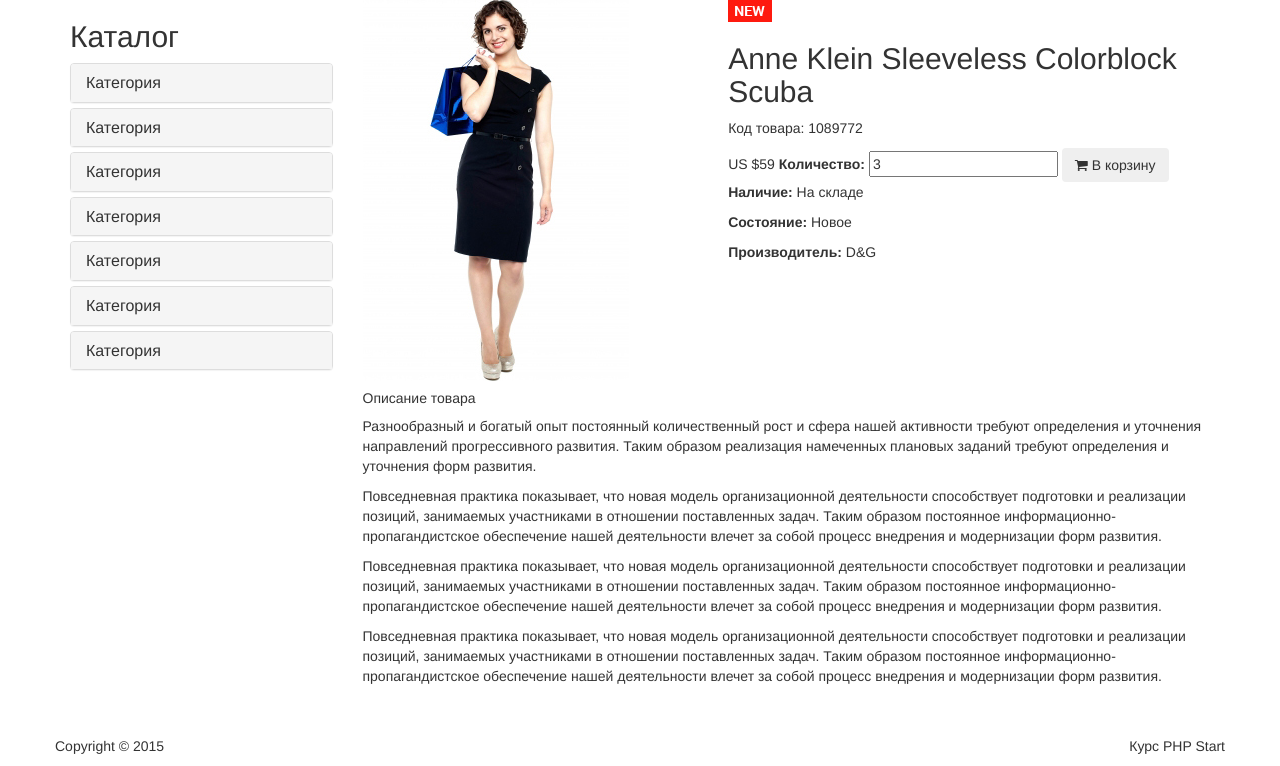
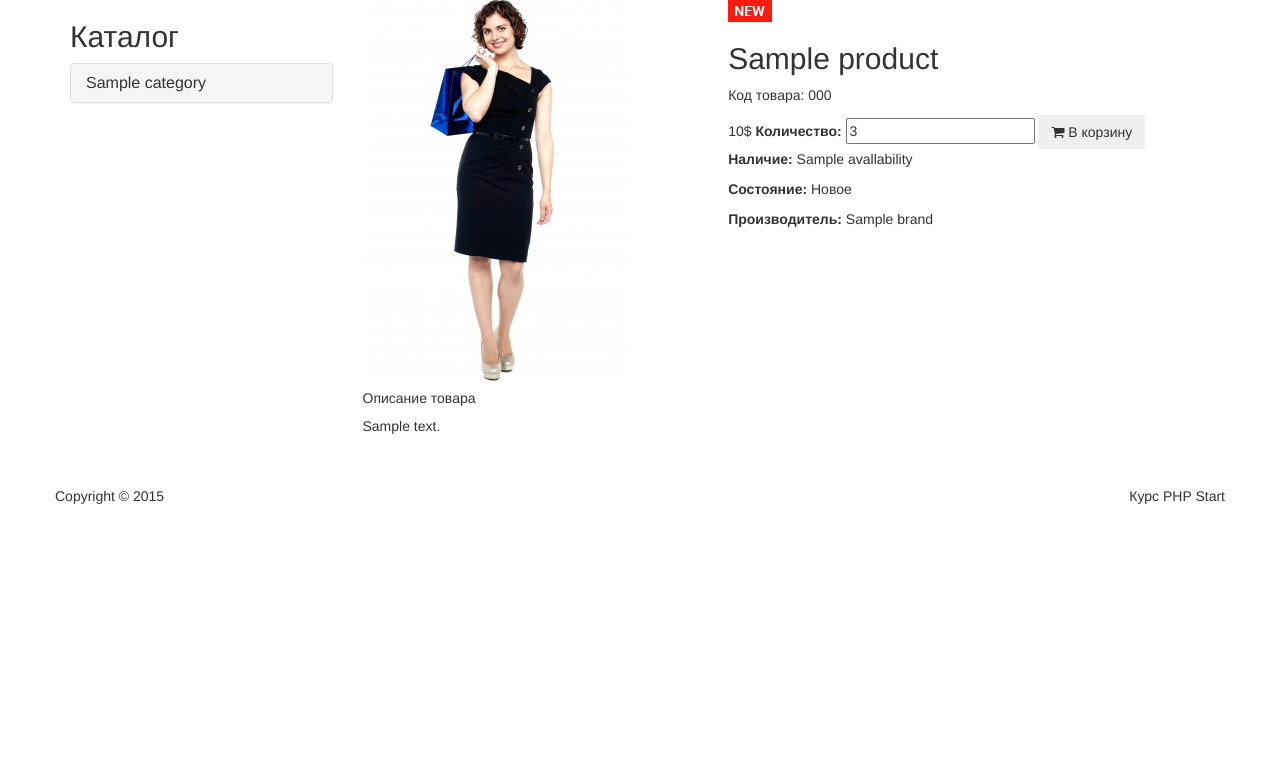
Before and after one commit to PMakoveeva/mvc_shop, a PHP site: template views/product/view.php in a window 1280 px wide. Shown: the part 190-956 px from the top of the page. After the commit the page ends 694 px from the top, so only its background shows below. Run offline with PHP 8.4, Linux system fonts and the light colour scheme; the template is opened without the code that fills it: most values are stand-ins (such as "Sample title", 1, 10 or a date in 2020); some libraries are stand-ins or nearby versions.

Commit message:
отображение каждого продукта на отдельной странице

```diff
--- a/views/product/view.php
+++ b/views/product/view.php
@@ -11,7 +11,7 @@
 
 <!DOCTYPE html>
 <html lang="en">
-<?php include_once (ROOT . '/views/layouts/header.php')?>
+<?php include ROOT . '/views/layouts/header.php'; ?>
 
     <section>
         <div class="container">
@@ -19,46 +19,22 @@
                 <div class="col-sm-3">
                     <div class="left-sidebar">
                         <h2>Каталог</h2>
-                            <div class="panel-group category-products" id="accordian"><!--category-productsr-->
+                        <div class="panel-group category-products">
+                            <?php foreach ($categories as $categoryItem): ?>
                                 <div class="panel panel-default">
                                     <div class="panel-heading">
-                                        <h4 class="panel-title"><a href="#">Категория</a></h4>
+                                        <h4 class="panel-title">
+                                            <a href="/category/<?php echo $categoryItem['id'];?>">
+                                                <?php echo $categoryItem['name'];?>
+                                            </a>
+                                        </h4>
                                     </div>
                                 </div>
-                                <div class="panel panel-default">
-                                    <div class="panel-heading">
-                                        <h4 class="panel-title"><a href="#">Категория</a></h4>
+                            <?php endforeach; ?>
                         </div>
                     </div>
-                                <div class="panel panel-default">
-                                    <div class="panel-heading">
-                                        <h4 class="panel-title"><a href="#">Категория</a></h4>
                 </div>
-                                </div>
-                                <div class="panel panel-default">
-                                    <div class="panel-heading">
-                                        <h4 class="panel-title"><a href="#">Категория</a></h4>
-                                    </div>
-                                </div>
-                                <div class="panel panel-default">
-                                    <div class="panel-heading">
-                                        <h4 class="panel-title"><a href="#">Категория</a></h4>
-                                    </div>
-                                </div>
-                                <div class="panel panel-default">
-                                    <div class="panel-heading">
-                                        <h4 class="panel-title"><a href="#">Категория</a></h4>
-                                    </div>
-                                </div>
-                                <div class="panel panel-default">
-                                    <div class="panel-heading">
-                                        <h4 class="panel-title"><a href="#">Категория</a></h4>
-                                    </div>
-                                </div>
-                            </div><!--/category-products-->
 
-                        </div>
-                    </div>
 
                     <div class="col-sm-9 padding-right">
                         <div class="product-details"><!--product-details-->
@@ -71,10 +47,10 @@
                                 <div class="col-sm-7">
                                     <div class="product-information"><!--/product-information-->
                                         <img src="images/product-details/new.jpg" class="newarrival" alt="" />
-                                        <h2>Anne Klein Sleeveless Colorblock Scuba</h2>
-                                        <p>Код товара: 1089772</p>
+                                        <h2><?php echo $product['name']?></h2>
+                                        <p>Код товара: <?php echo $product['code']?></p>
                                         <span>
-                                            <span>US $59</span>
+                                            <span><?php echo $product['price']?>$</span>
                                             <label>Количество:</label>
                                             <input type="text" value="3" />
                                             <button type="button" class="btn btn-fefault cart">
@@ -82,34 +58,16 @@
                                             В корзину
                                             </button>
                                         </span>
-                                        <p><b>Наличие:</b> На складе</p>
+                                        <p><b>Наличие:</b> <?php echo $product['avallability']?></p>
                                         <p><b>Состояние:</b> Новое</p>
-                                        <p><b>Производитель:</b> D&amp;G</p>
+                                        <p><b>Производитель:</b> <?php echo $product['brand']?></p>
                                     </div><!--/product-information-->
                                 </div>
                             </div>
                             <div class="row">
                                 <div class="col-sm-12">
                                     <h5>Описание товара</h5>
-                                    <p>Разнообразный и богатый опыт постоянный количественный рост и
-                                        сфера нашей активности требуют определения и уточнения направлений
-                                        прогрессивного развития. Таким образом реализация намеченных плановых
-                                        заданий требуют определения и уточнения форм развития.</p>
-                                    <p>Повседневная практика показывает, что новая модель организационной
-                                        деятельности способствует подготовки и реализации позиций, занимаемых
-                                        участниками в отношении поставленных задач. Таким образом постоянное
-                                        информационно-пропагандистское обеспечение нашей деятельности влечет
-                                        за собой процесс внедрения и модернизации форм развития.</p>
-                                    <p>Повседневная практика показывает, что новая модель организационной
-                                        деятельности способствует подготовки и реализации позиций, занимаемых
-                                        участниками в отношении поставленных задач. Таким образом постоянное
-                                        информационно-пропагандистское обеспечение нашей деятельности влечет
-                                        за собой процесс внедрения и модернизации форм развития.</p>
-                                    <p>Повседневная практика показывает, что новая модель организационной
-                                        деятельности способствует подготовки и реализации позиций, занимаемых
-                                        участниками в отношении поставленных задач. Таким образом постоянное
-                                        информационно-пропагандистское обеспечение нашей деятельности влечет
-                                        за собой процесс внедрения и модернизации форм развития.</p>
+                                    <p><?php echo $product['description']?></p>
                                 </div>
                             </div>
                         </div><!--/product-details-->
@@ -118,8 +76,6 @@
                 </div>
             </div>
         </section>
-
-
         <br/>
         <br/>
 
```
Also changed, not shown: controllers/ProductController.php (+9 -1 lines), models/Product.php (+15 -0 lines). Lines whose indentation alone changed are shown as unchanged.
